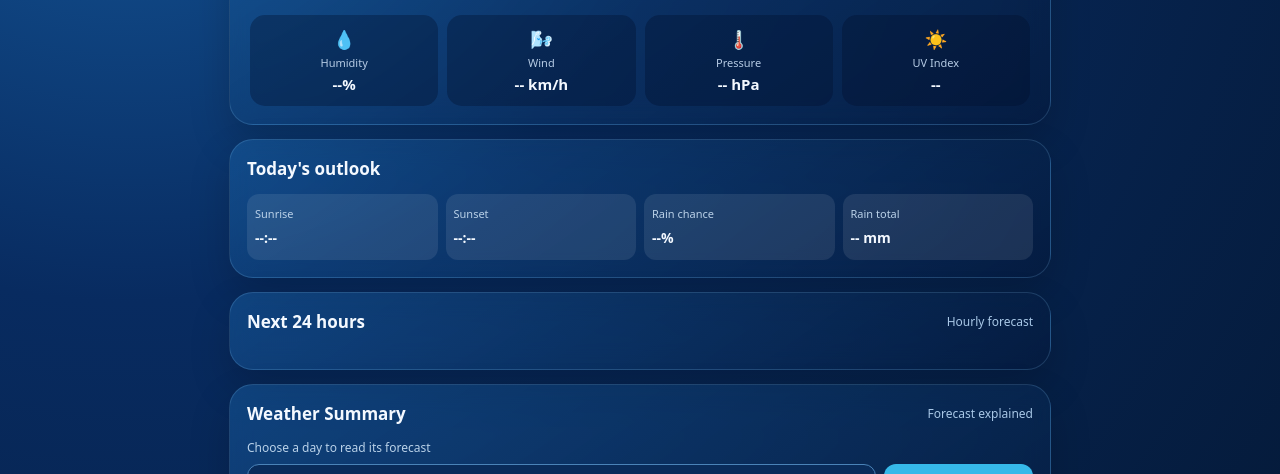
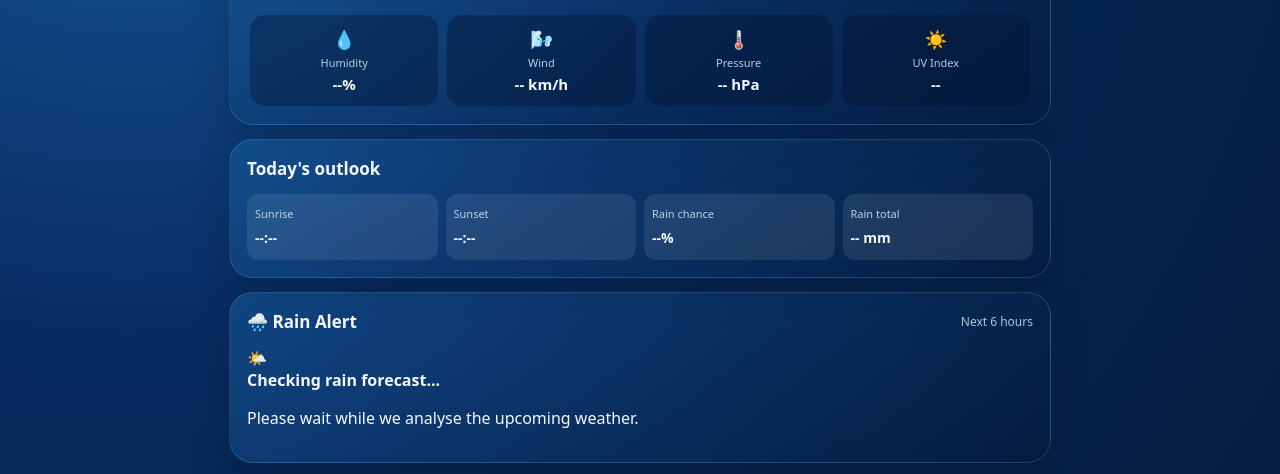
Before and after one commit to mubitakabika/choma-weather, a plain HTML site: page index.html in a window 1280 px wide. Shown: the part 294-768 px from the top of the page. Drawn offline with Linux system fonts and the light colour scheme; no server answers.

Commit message:
index.html
Added a rain alert section to display upcoming weather information.

```diff
--- a/index.html
+++ b/index.html
@@ -37,6 +37,21 @@
       <div class="section-title"><h2>Today's outlook</h2><span id="todayDate"></span></div>
       <div class="today-summary"><div><span>Sunrise</span><strong id="sunrise">--:--</strong></div><div><span>Sunset</span><strong id="sunset">--:--</strong></div><div><span>Rain chance</span><strong id="rainToday">--%</strong></div><div><span>Rain total</span><strong id="rainAmount">-- mm</strong></div></div>
     </section>
+        <!-- RAIN ALERT -->
+    <section class="panel rain-alert-panel" id="rainAlertPanel">
+      <div class="section-title">
+        <h2>🌧️ Rain Alert</h2>
+        <span>Next 6 hours</span>
+      </div>
+
+      <div class="rain-alert-content" id="rainAlert">
+        <div class="rain-alert-icon">🌤️</div>
+        <div class="rain-alert-text">
+          <strong>Checking rain forecast...</strong>
+          <p>Please wait while we analyse the upcoming weather.</p>
+        </div>
+      </div>
+    </section>
 
     <section class="panel">
       <div class="section-title"><h2>Next 24 hours</h2><span>Hourly forecast</span></div>
```
